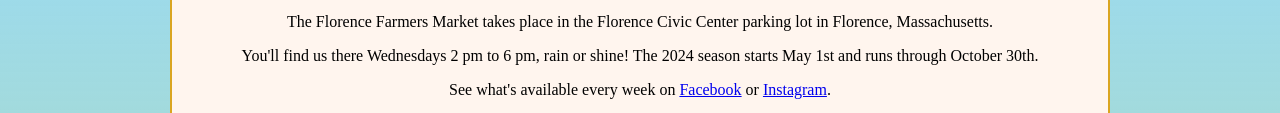
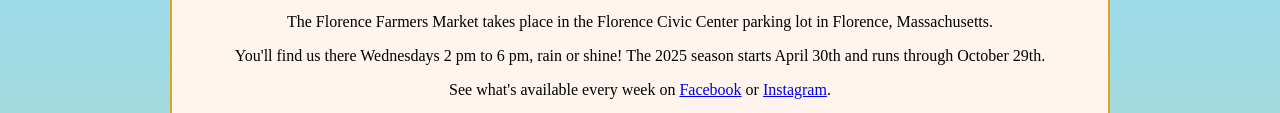
Before and after one commit to intervalefarm/florence-farmers-market, a plain HTML site: page index.html in a window 1280 px wide. Shown: the part 207-320 px from the top of the page. Drawn offline with Linux system fonts and the light colour scheme.

Commit message:
Start of 2025 season

```diff
--- a/index.html
+++ b/index.html
@@ -40,7 +40,7 @@
       <h3 class="first-heading">WELCOME!</h3>
       <p>The Florence Farmers Market takes place in the Florence Civic Center parking lot in Florence, Massachusetts.</p>
 
-      <p>You'll find us there Wednesdays 2 pm to 6 pm, rain or shine! The 2024 season starts May 1st and runs through October 30th.</p>
+      <p>You'll find us there Wednesdays 2 pm to 6 pm, rain or shine! The 2025 season starts April 30th and runs through October 29th.</p>
 
       <p>See what's available every week on <a href="https://www.facebook.com/Florence-Wednesday-Farmers-Market-187595167951608">Facebook</a> or <a href="https://www.instagram.com/florencefarmersmarketma">Instagram</a>.</p>
       <!--
```
